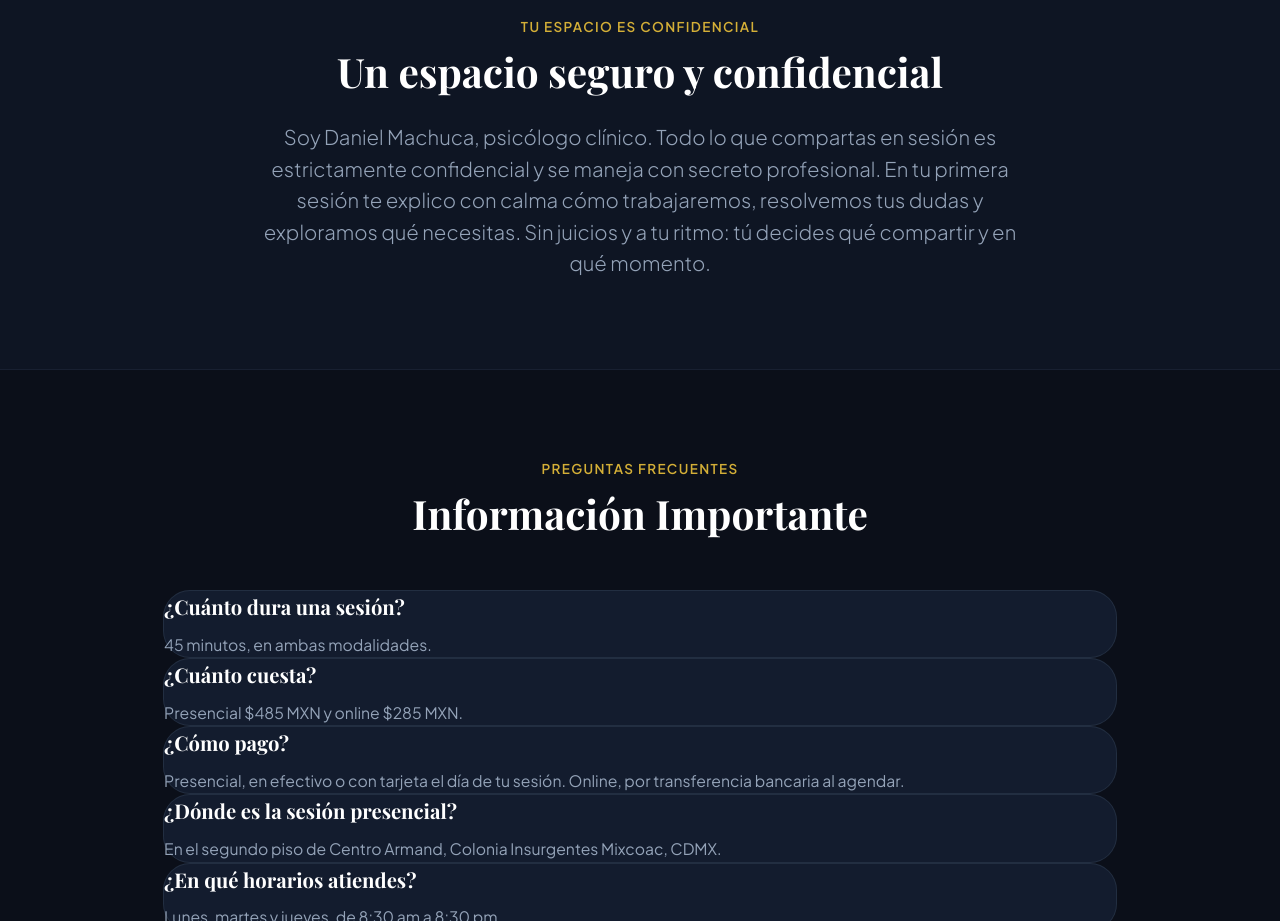
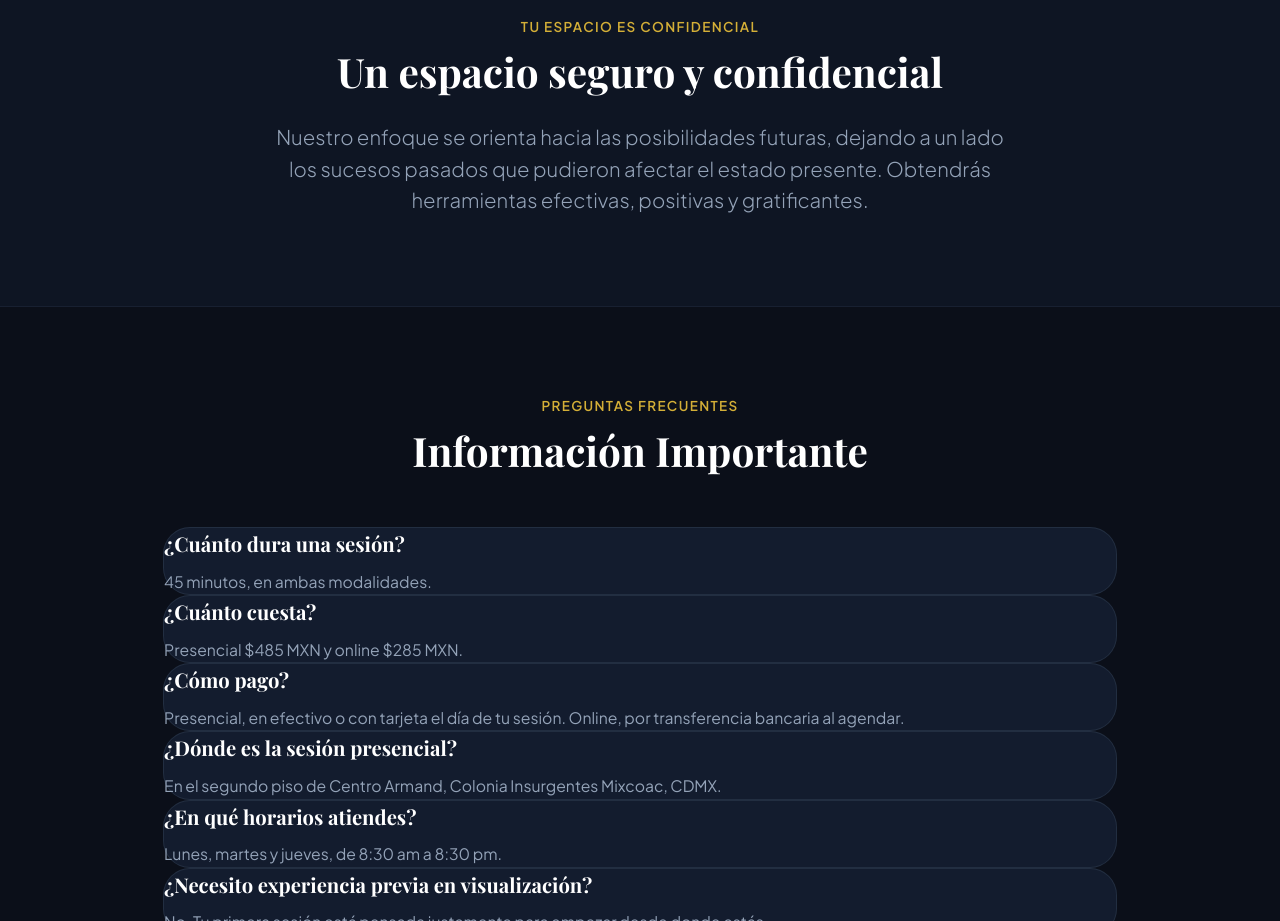
Before and after one commit to natsvein1/visual, a plain HTML site: page index.html in a window 1280 px wide. Shown: the part 6780-7701 px from the top of the page. Drawn offline with nearby package versions, Linux system fonts and the light colour scheme; a web font is replaced by a local one.

Commit message:
Párrafo: enfoque hacia posibilidades futuras y herramientas efectivas

```diff
--- a/index.html
+++ b/index.html
@@ -454,7 +454,7 @@
        <div class="max-w-4xl mx-auto px-6 text-center">
            <h2 class="text-xs uppercase tracking-widest text-brand-accent font-semibold mb-3">Tu espacio es confidencial</h2>
            <h3 class="font-serif text-3xl sm:text-4xl font-bold text-white mb-6">Un espacio seguro y confidencial</h3>
-           <p class="text-brand-muted text-base sm:text-lg leading-relaxed max-w-2xl mx-auto font-light">Soy Daniel Machuca, psicólogo clínico. Todo lo que compartas en sesión es estrictamente confidencial y se maneja con secreto profesional. En tu primera sesión te explico con calma cómo trabajaremos, resolvemos tus dudas y exploramos qué necesitas. Sin juicios y a tu ritmo: tú decides qué compartir y en qué momento.</p>
+           <p class="text-brand-muted text-base sm:text-lg leading-relaxed max-w-2xl mx-auto font-light">Nuestro enfoque se orienta hacia las posibilidades futuras, dejando a un lado los sucesos pasados que pudieron afectar el estado presente. Obtendrás herramientas efectivas, positivas y gratificantes.</p>
        </div>
    </section>
 
```
